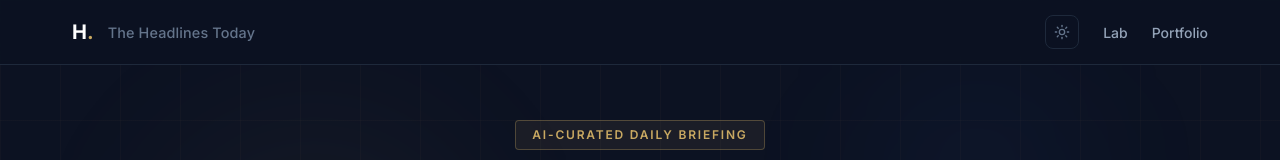
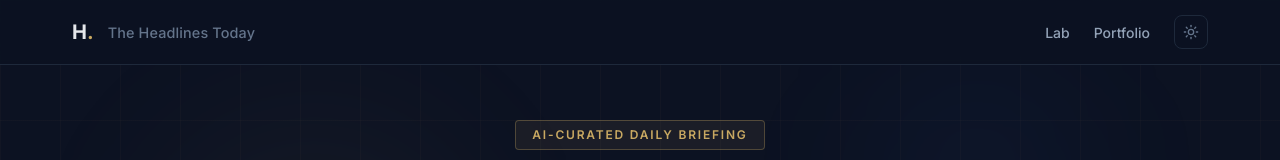
Before and after one commit to suhailtajshaik/the-headlines-today, a React (Vite) app: page / in a window 1280 px wide. Shown: the top 160 px of the page. Built offline with nearby package versions, Linux system fonts and the light colour scheme; no server answers.

Commit message:
fix: theme toggle moved to end of nav; use CSS variables

```diff
--- a/src/components/Nav.tsx
+++ b/src/components/Nav.tsx
@@ -13,10 +13,10 @@ export function Nav({ theme, toggleTheme }: NavProps) {
       left: 0,
       right: 0,
       zIndex: 100,
-      background: 'rgba(12, 18, 34, 0.9)',
+      background: 'var(--nav-bg)',
       backdropFilter: 'blur(12px)',
       WebkitBackdropFilter: 'blur(12px)',
-      borderBottom: '1px solid #1e293b',
+      borderBottom: '1px solid var(--border)',
     }} aria-label="Main navigation">
       <div style={{
         maxWidth: '1200px',
@@ -27,29 +27,58 @@ export function Nav({ theme, toggleTheme }: NavProps) {
         alignItems: 'center',
         justifyContent: 'space-between',
       }}>
-        {/* Logo — matches lab/portfolio */}
+        {/* Logo */}
         <div style={{ display: 'flex', alignItems: 'center', gap: '14px' }}>
           <a href="/" style={{
             fontSize: '1.25rem',
             fontWeight: 700,
-            color: '#fff',
+            color: 'var(--text-primary)',
             textDecoration: 'none',
             flexShrink: 0,
           }}>
-            H<span style={{ color: '#c9a962' }}>.</span>
+            H<span style={{ color: 'var(--accent)' }}>.</span>
           </a>
           <span style={{
             fontSize: '0.9rem',
             fontWeight: 500,
-            color: '#64748b',
+            color: 'var(--text-muted)',
             letterSpacing: '0.01em',
           }}>
             The Headlines Today
           </span>
         </div>
 
-        {/* Right side */}
+        {/* Right side — links then toggle last */}
         <div style={{ display: 'flex', alignItems: 'center', gap: '1.5rem' }}>
+          <a
+            href="https://lab.suhailtaj.cloud"
+            style={{
+              fontSize: '0.875rem',
+              fontWeight: 500,
+              color: 'var(--text-secondary)',
+              textDecoration: 'none',
+              transition: 'color 0.2s',
+            }}
+            onMouseEnter={e => (e.currentTarget as HTMLAnchorElement).style.color = 'var(--accent)'}
+            onMouseLeave={e => (e.currentTarget as HTMLAnchorElement).style.color = 'var(--text-secondary)'}
+          >
+            Lab
+          </a>
+          <a
+            href="https://suhailtaj.cloud"
+            style={{
+              fontSize: '0.875rem',
+              fontWeight: 500,
+              color: 'var(--text-secondary)',
+              textDecoration: 'none',
+              transition: 'color 0.2s',
+            }}
+            onMouseEnter={e => (e.currentTarget as HTMLAnchorElement).style.color = 'var(--accent)'}
+            onMouseLeave={e => (e.currentTarget as HTMLAnchorElement).style.color = 'var(--text-secondary)'}
+          >
+            Portfolio
+          </a>
+          {/* Theme toggle — always last */}
           <button
             onClick={toggleTheme}
             aria-label="Toggle theme"
@@ -59,52 +88,24 @@ export function Nav({ theme, toggleTheme }: NavProps) {
               justifyContent: 'center',
               width: '34px',
               height: '34px',
-              border: '1px solid #1e293b',
+              border: '1px solid var(--border)',
               borderRadius: '8px',
               background: 'transparent',
-              color: '#64748b',
+              color: 'var(--text-muted)',
               cursor: 'pointer',
               transition: 'all 0.2s',
             }}
             onMouseEnter={e => {
-              (e.currentTarget as HTMLButtonElement).style.borderColor = '#c9a962';
-              (e.currentTarget as HTMLButtonElement).style.color = '#c9a962';
+              (e.currentTarget as HTMLButtonElement).style.borderColor = 'var(--accent)';
+              (e.currentTarget as HTMLButtonElement).style.color = 'var(--accent)';
             }}
             onMouseLeave={e => {
-              (e.currentTarget as HTMLButtonElement).style.borderColor = '#1e293b';
-              (e.currentTarget as HTMLButtonElement).style.color = '#64748b';
+              (e.currentTarget as HTMLButtonElement).style.borderColor = 'var(--border)';
+              (e.currentTarget as HTMLButtonElement).style.color = 'var(--text-muted)';
             }}
           >
             {theme === 'dark' ? <Sun size={16} /> : <Moon size={16} />}
           </button>
-          <a
-            href="https://lab.suhailtaj.cloud"
-            style={{
-              fontSize: '0.875rem',
-              fontWeight: 500,
-              color: '#94a3b8',
-              textDecoration: 'none',
-              transition: 'color 0.2s',
-            }}
-            onMouseEnter={e => (e.currentTarget as HTMLAnchorElement).style.color = '#c9a962'}
-            onMouseLeave={e => (e.currentTarget as HTMLAnchorElement).style.color = '#94a3b8'}
-          >
-            Lab
-          </a>
-          <a
-            href="https://suhailtaj.cloud"
-            style={{
-              fontSize: '0.875rem',
-              fontWeight: 500,
-              color: '#94a3b8',
-              textDecoration: 'none',
-              transition: 'color 0.2s',
-            }}
-            onMouseEnter={e => (e.currentTarget as HTMLAnchorElement).style.color = '#c9a962'}
-            onMouseLeave={e => (e.currentTarget as HTMLAnchorElement).style.color = '#94a3b8'}
-          >
-            Portfolio
-          </a>
         </div>
       </div>
     </nav>
```
